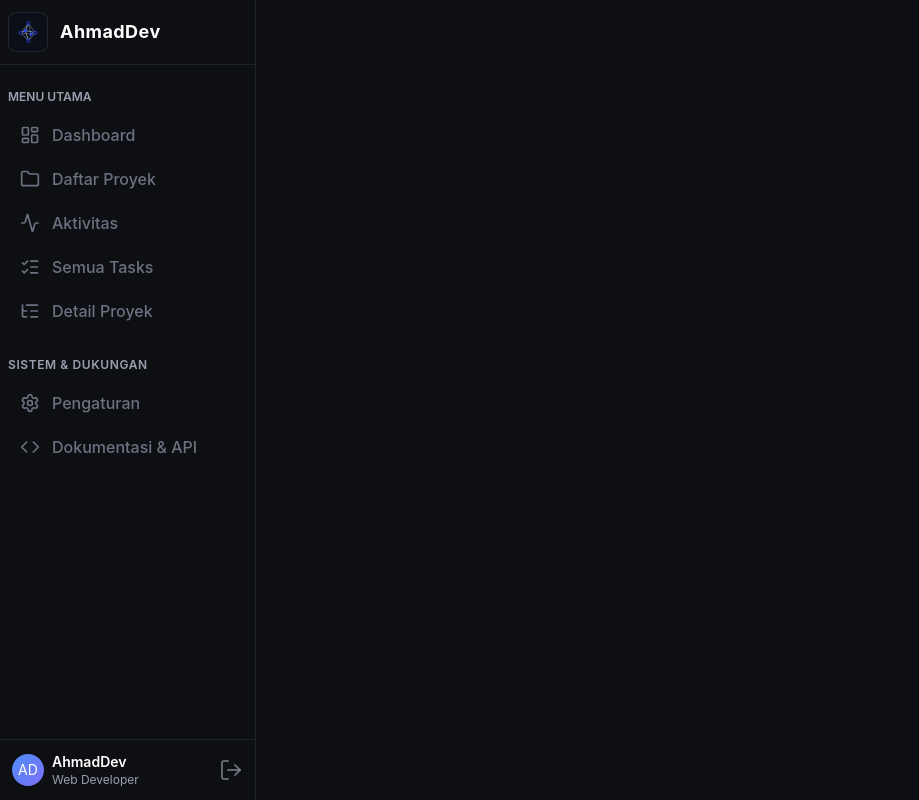
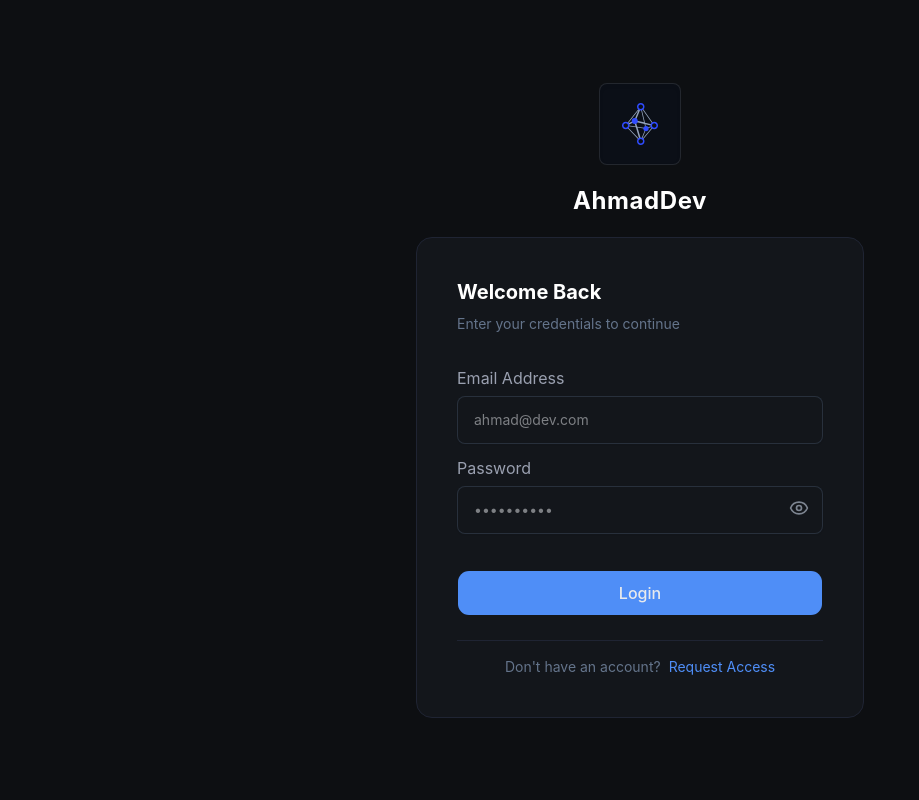
Before and after one commit to Ahmad-Archive/Dashboard, a React app: page /login in a window 1280 px wide. Shown: the whole page, without its empty margins (0-919 px from the left). Built offline with nearby package versions, Linux system fonts and the light colour scheme; the HTML template or start-up script is replaced by a standard one.

Commit message:
chore: minor tweaks to global stylesheet and App component

```diff
--- a/src/App.tsx
+++ b/src/App.tsx
@@ -1,14 +1,17 @@
 import { useState } from 'react'
-import Sidebar from './components/layout/Sidebar'
 import { BrowserRouter as Router, Route, Routes } from 'react-router-dom'
-import './App.css'
+import Dashboard from '@/pages/DashboardPage'
+import Login from '@/pages/LoginPage'
 
 function App() {
   const [count, setCount] = useState(0)
 
   return (
     <Router>
-      <Sidebar />
+      <Routes>
+        <Route path="/login" element={<Login />} />
+        <Route path="/" element={<Dashboard />} />
+      </Routes>
     </Router>
   )
 }
```
